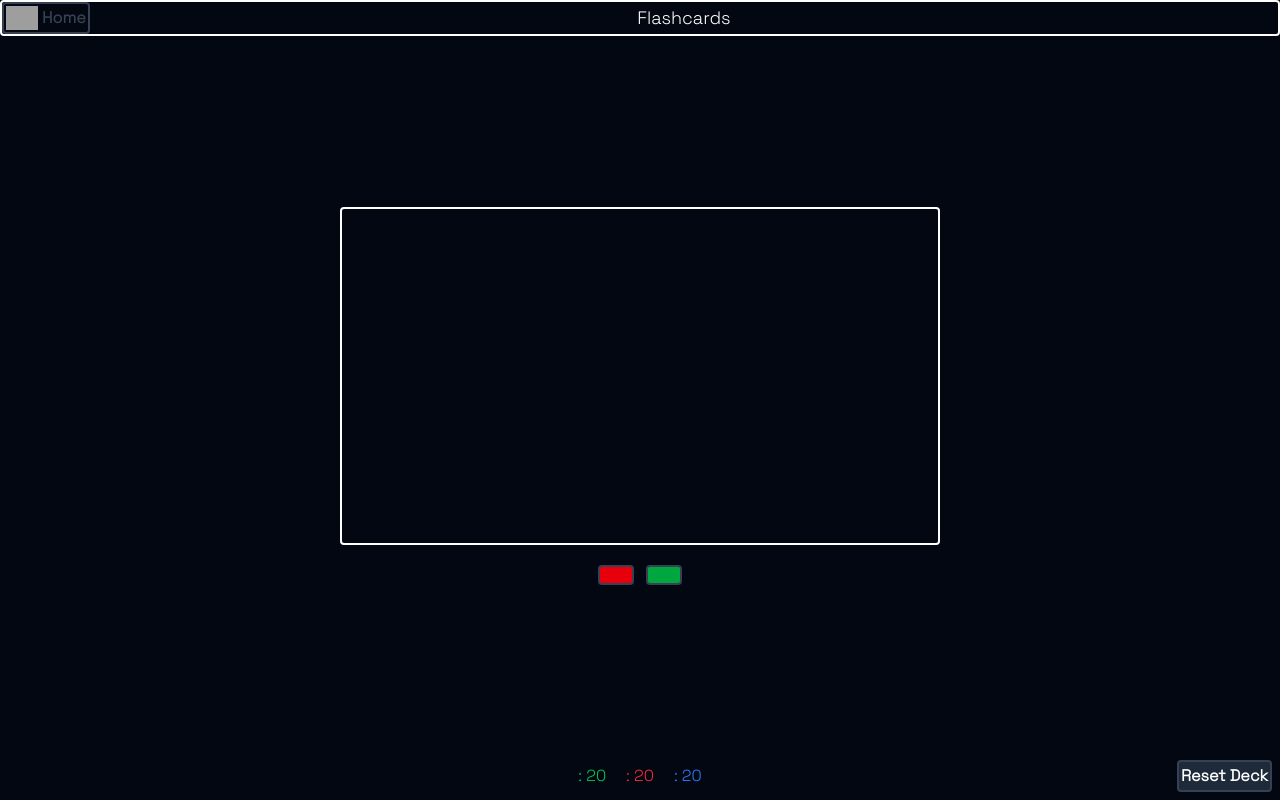
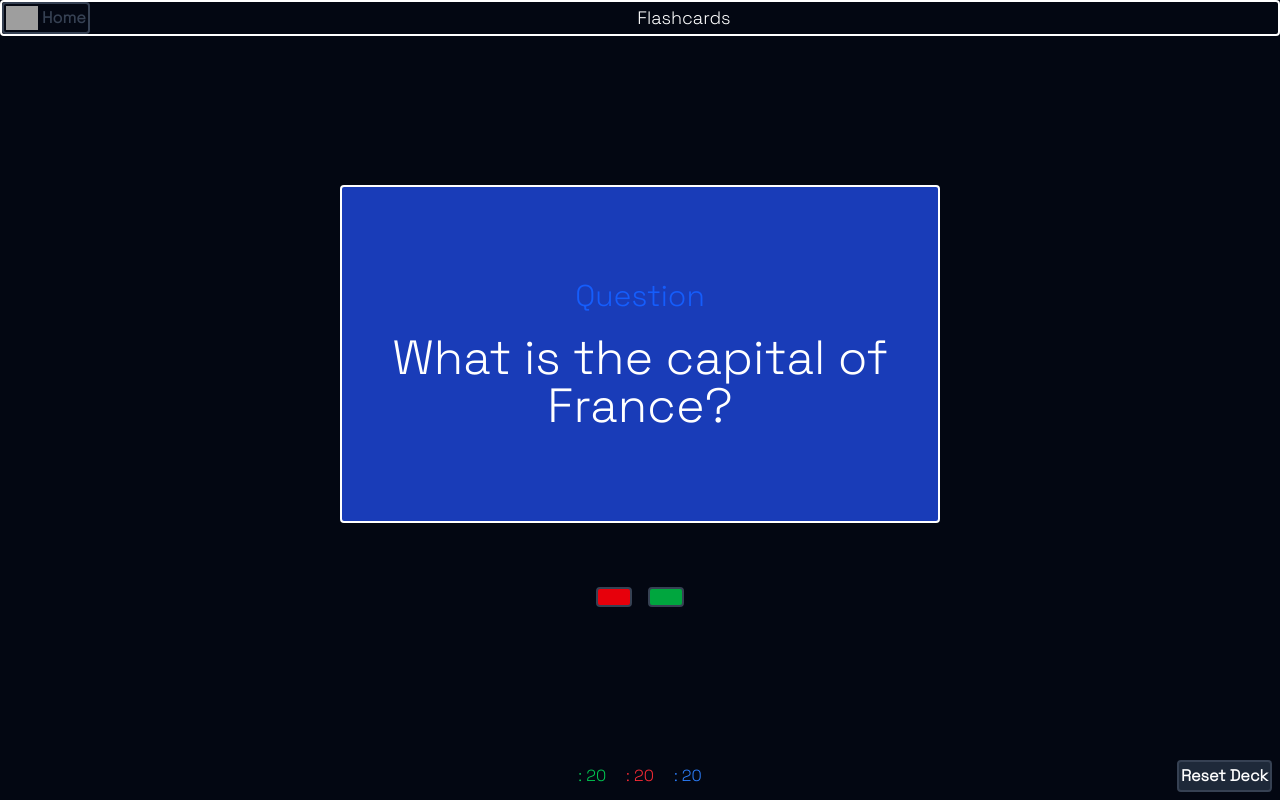
Before and after one commit to RezHackXYZ/ClassRoomStuff, a SvelteKit app: page /flashcards in a window 1280 px wide. Built offline with nearby package versions, Linux system fonts and the light colour scheme; grey boxes are pictures that could not be loaded; a web font is replaced by a local one; what random-words would draw is missing.

Commit message:
make the card flip!

```diff
--- a/src/routes/flashcards/+page.svelte
+++ b/src/routes/flashcards/+page.svelte
@@ -6,8 +6,8 @@
 
 <div class="flex h-full flex-col">
 	<div class="flex flex-1 flex-col items-center justify-center gap-5">
-		<Card />
-		<div class="flex gap-3">
+		<div class="flex flex-col text-center gap-1"><Card /></div>
+		<div class="flex gap-4">
 			<Buttons />
 		</div>
 	</div>
--- a/src/routes/flashcards/card.svelte
+++ b/src/routes/flashcards/card.svelte
@@ -1 +1,39 @@
-<div class="w-2/5 min-w-[600px] aspect-video rounded border-2"></div>
+<script>
+	let card = {
+		Q: "What is the capital of France?",
+		a: "Paris",
+	};
+
+	let flipped = false;
+</script>
+
+<!-- svelte-ignore a11y_click_events_have_key_events -->
+<!-- svelte-ignore a11y_no_static_element_interactions -->
+<div
+	class="peer aspect-video w-[600px] cursor-pointer transition perspective-[1000px] hover:scale-105"
+	on:click={() => (flipped = !flipped)}
+>
+	<div
+		class={`relative h-full w-full transition-transform duration-500 [transform-style:preserve-3d] ${flipped ? "rotate-y-180" : ""}`}
+	>
+		<div
+			class="absolute flex h-full w-full flex-col items-center justify-center gap-5 rounded border-2 bg-blue-800 text-5xl text-white [backface-visibility:hidden]"
+		>
+			<span class="text-3xl text-blue-600">Question</span>
+			{card.Q}
+		</div>
+
+		<div
+			class="absolute flex h-full w-full rotate-y-180 flex-col items-center justify-center gap-5 rounded border-2 bg-green-800 text-5xl text-white [backface-visibility:hidden]"
+		>
+			<span class="text-3xl text-green-600">Answer</span>
+			{card.a}
+		</div>
+	</div>
+</div>
+
+<p
+	class="invisible mt-4 text-center text-gray-500 opacity-0 transition peer-hover:visible peer-hover:opacity-100"
+>
+	Click to flip the card and see the answer ☝️
+</p>
```
